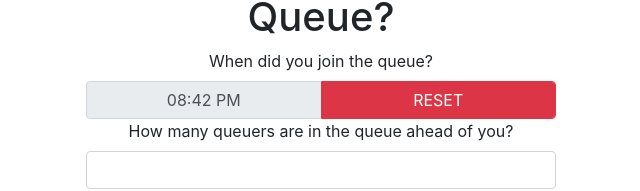
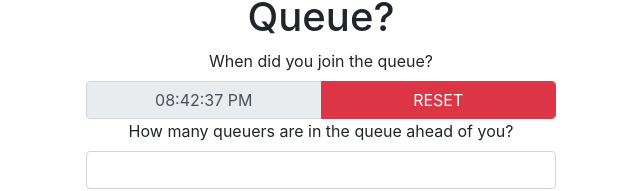
Before and after one commit to AriFordsham/queueing-app, a React app: page / in a window 1280 px wide. Shown: the part 110-301 px from the top of the page, without its empty margins (319-959 px from the left). Built offline with nearby package versions, Linux system fonts and the light colour scheme.

Commit message:
Rewrote in TypeScript, working correctly

```diff
--- a/package.json
+++ b/package.json
@@ -16,6 +16,7 @@
     "@babel/preset-env": "^7.21.4",
     "@babel/preset-react": "^7.18.6",
     "@babel/preset-typescript": "^7.21.4",
+    "@types/react": "^18.2.6",
     "babel-loader": "^9.1.2",
     "css-loader": "^6.7.3",
     "eslint": "^8.38.0",
--- a/src/App.js
+++ b/src/App.tsx
@@ -1,8 +1,16 @@
 import React, { useCallback, useEffect, useState } from "react";
 
 import { avgWait, remainingTime } from "./timings.ts";
+import { Queue, UninitializedQueue } from "./queueType.ts";
+import { advanceQueue, setQueueLength, setQueuersProcessed } from "./queue.ts";
+import { t } from "xstate";
 
-const LabelledElement = ({ label, children }) => (
+interface LabelledElementProps {
+  label: string;
+  children: React.ReactElement;
+}
+
+const LabelledElement = ({ label, children }: LabelledElementProps) => (
   <div>
     <label htmlFor={children.props.id} className="form-label">
       {label}
@@ -14,26 +22,23 @@ const LabelledElement = ({ label, children }) => (
 export default function App() {
   const [, setCurrentTime] = useState(new Date());
 
-  const [startTime, setStartTime] = useState(new Date());
-  const [queue, setQueue] = useState(null);
+  const [queue, setQueue] = useState<Queue | UninitializedQueue>(
+    new UninitializedQueue()
+  );
 
-  const reset = () => {
-    setQueue(null);
-    setStartTime(new Date());
-  };
+  function reset() {
+    setQueue(new UninitializedQueue());
+  }
 
   const remainingTimeFormatted = useCallback(
     () =>
-      new Date(
-        remainingTime({
-          startTime,
-          ...queue,
-        })
-      ).toLocaleTimeString(undefined, {
-        minute: "2-digit",
-        second: "2-digit",
-      }),
-    [startTime, queue]
+      queue instanceof Queue
+        ? new Date(remainingTime(queue)).toLocaleTimeString(undefined, {
+            minute: "2-digit",
+            second: "2-digit",
+          })
+        : "",
+    [queue]
   );
 
   useEffect(() => {
@@ -44,22 +49,21 @@ export default function App() {
     return () => clearInterval(tick);
   }, []);
 
-  const advance = useCallback(() => {
-    setQueue((prev) => ({
-      queuersQueued: prev.queuersQueued - 1,
-      queuersProcessed: prev.queuersProcessed + 1,
-      lastTime: new Date(),
-    }));
+  const advance = () => {
+    const newQueue = advanceQueue(queue as Queue);
+    setQueue(newQueue);
 
-    if (queue.queuersQueued <= 1) {
-      setInterval(
+    if (newQueue.queuersQueued <= 1) {
+      setTimeout(
         reset,
-        avgWait(startTime, queue.lastTime, queue.queuersProcessed)
+        avgWait(
+          newQueue.startTime,
+          newQueue.lastTime,
+          newQueue.queuersProcessed
+        )
       );
     }
-  }, [startTime, queue]);
-
-  const lengthSpecified = useCallback(() => queue !== null, [queue]);
+  };
 
   return (
     <form className="main-form">
@@ -70,17 +74,16 @@ export default function App() {
             readOnly
             id="startTime"
             className="form-control text-center"
-            value={startTime.toLocaleTimeString(undefined, {
+            value={queue.startTime.toLocaleTimeString(undefined, {
               hour: "2-digit",
               minute: "2-digit",
+              second: "2-digit",
             })}
           />
           <button
             type="button"
             className="form-control btn btn-danger"
-            onClick={() => {
-              reset();
-            }}
+            onClick={reset}
           >
             RESET
           </button>
@@ -91,19 +94,15 @@ export default function App() {
         <input
           id="queuersQueued"
           className="form-control text-center"
-          value={lengthSpecified() ? queue.queuersQueued : ""}
+          value={queue instanceof Queue ? queue.queuersQueued : ""}
           onChange={(e) => {
-            if (e.target.value >= 2) {
-              const q = lengthSpecified()
-                ? queue
-                : { queuersProcessed: 0, lastTime: new Date() };
-
-              setQueue({ ...q, queuersQueued: e.target.value });
+            if (+e.target.value >= 2) {
+              setQueue((prev) => setQueueLength(prev, +e.target.value));
             }
           }}
         />
       </LabelledElement>
-      {lengthSpecified() && (
+      {queue instanceof Queue && (
         <>
           <button
             type="button"
@@ -119,10 +118,9 @@ export default function App() {
               className="form-control text-center"
               value={queue.queuersProcessed}
               onChange={(e) => {
-                setQueue((prev) => ({
-                  ...prev,
-                  queuersProcessed: e.target.value,
-                }));
+                setQueue((prev) =>
+                  setQueuersProcessed(prev as Queue, +e.target.value)
+                );
               }}
             />
           </LabelledElement>
--- a/src/index.js
+++ b/src/index.js
@@ -1,7 +1,7 @@
 import React from "react";
 import ReactDOM from "react-dom";
 
-import App from "./App";
+import App from "./App.tsx";
 
 import "./style.css";
 
--- /dev/null
+++ b/src/queue.ts
@@ -0,0 +1,33 @@
+import { Queue, UninitializedQueue } from "./queueType.ts";
+
+export function advanceQueue(queue: Queue): Queue {
+  return new Queue({
+    ...queue,
+    lastTime: new Date(),
+    queuersQueued: queue.queuersQueued - 1,
+    queuersProcessed: queue.queuersProcessed + 1,
+  });
+}
+
+export function setQueueLength(
+  queue: Queue | UninitializedQueue,
+  length: number
+): Queue {
+  if (queue instanceof Queue) {
+    return new Queue({ ...queue, queuersQueued: length });
+  } else {
+    return new Queue({
+      ...queue,
+      queuersQueued: length,
+      queuersProcessed: 0,
+      lastTime: new Date(),
+    });
+  }
+}
+
+export function setQueuersProcessed(
+  queue: Queue,
+  queuersProcessed: number
+): Queue {
+  return new Queue({ ...queue, queuersProcessed });
+}
--- /dev/null
+++ b/src/queueType.ts
@@ -0,0 +1,22 @@
+export class UninitializedQueue {
+  startTime: Date = new Date();
+}
+
+export class Queue {
+  startTime: Date;
+  lastTime: Date;
+  queuersQueued: number;
+  queuersProcessed: number;
+
+  constructor(arg: {
+    startTime: Date;
+    lastTime: Date;
+    queuersQueued: number;
+    queuersProcessed: number;
+  }) {
+    this.startTime = arg.startTime;
+    this.lastTime = arg.lastTime;
+    this.queuersQueued = arg.queuersQueued;
+    this.queuersProcessed = arg.queuersProcessed;
+  }
+}
```
Also changed, not shown: src/timings.ts (+1 -6 lines), tsconfig.json (+4 -4 lines), 1 other file (tests, documents, lock files or other folders).
